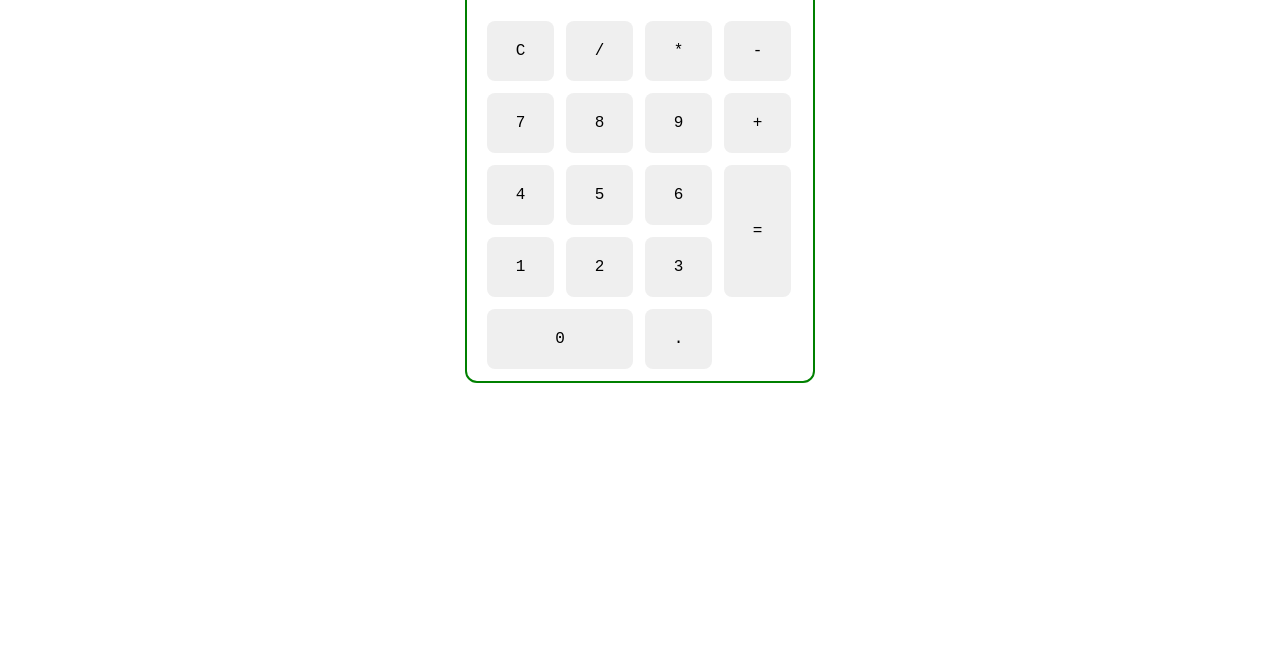
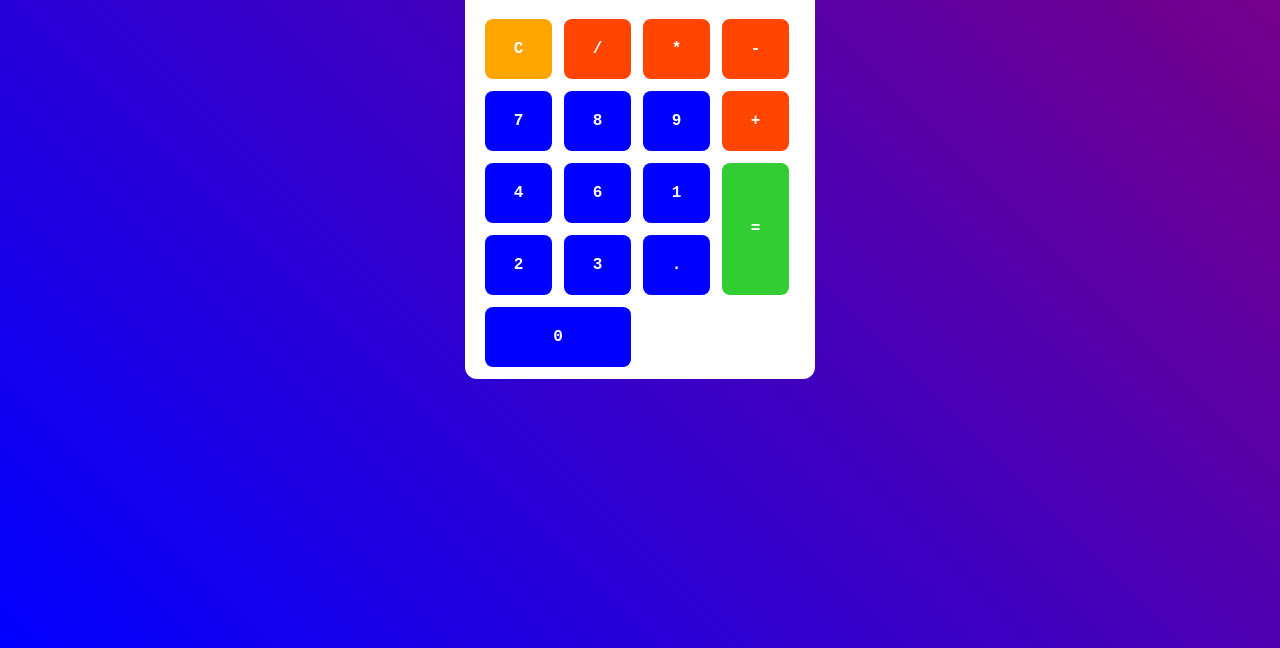
Before and after one commit to Nsuku-Goldwin/Calculator, a plain HTML site: page index.html in a window 1280 px wide. Shown: the part 172-820 px from the top of the page. Drawn offline with Linux system fonts and the light colour scheme.

Commit message:
Add button color classes and improve calculator UI
Introduced new color classes for calculator buttons in style.css and updated index.html to use these classes for better visual distinction. Added button press animation, fixed a typo in the body background property, and removed the green border from the main app container.

```diff
--- a/index.html
+++ b/index.html
@@ -11,23 +11,24 @@
       <h1>Calculator</h1>
       <div class="screen"></div>
       <div class="buttons">
-        <button class="button" id="clear-btn">C</button>
-        <button class="button" id="devide-btn">/</button>
-        <button class="button" id="multiply-btn">*</button>
-        <button class="button" id="subtract-btn">-</button>
-        <button class="button" id="seven-btn">7</button>
-        <button class="button" id="eight-btn">8</button>
-        <button class="button" id="nine-btn">9</button>
-        <button class="button" id="add-btn">+</button>
-        <button class="button" id="four-btn">4</button>
-        <button class="button" id="five-btn">5</button>
-        <button class="button" id="six-btn">6</button>
-        <button class="button" id="equals-btn">=</button>
-        <button class="button" id="one-btn">1</button>
-        <button class="button" id="two-btn">2</button>
-        <button class="button" id="three-btn">3</button>
-        <button class="button" id="zero-btn">0</button>
-        <button class="button" id="dot-btn">.</button>
+        <button class="button orange-btn" id="clear-btn" onclick="clearAll()">
+          C
+        </button>
+        <button class="button dark-orange-btn" id="devide-btn">/</button>
+        <button class="button dark-orange-btn" id="multiply-btn">*</button>
+        <button class="button dark-orange-btn" id="subtract-btn">-</button>
+        <button class="button blue-btn" id="seven-btn">7</button>
+        <button class="button blue-btn" id="eight-btn">8</button>
+        <button class="button blue-btn" id="nine-btn">9</button>
+        <button class="button dark-orange-btn" id="add-btn">+</button>
+        <button class="button blue-btn" id="four-btn">4</button>
+        <button class="button blue-btn" id="six-btn">6</button>
+        <button class="button teal-btn" id="equals-btn">=</button>
+        <button class="button blue-btn" id="one-btn">1</button>
+        <button class="button blue-btn" id="two-btn">2</button>
+        <button class="button blue-btn" id="three-btn">3</button>
+        <button class="button blue-btn" id="zero-btn">0</button>
+        <button class="button blue-btn" id="dot-btn">.</button>
       </div>
     </section>
   </body>
--- a/style.css
+++ b/style.css
@@ -8,12 +8,12 @@
 body {
   width: 100vw;
   height: 100vh;
-  background-color: linear-gradient(45deg, blue, purple);
+  background: linear-gradient(45deg, blue, purple);
 }
 .main-app {
   margin: auto;
   width: 350px;
-  border: 2px solid green;
+  /* border: 2px solid green; */
   border-radius: 12px;
   background-color: white;
   /* height: auto; */
@@ -41,6 +41,11 @@ h1 {
   border: none;
   border-radius: 8px;
   cursor: pointer;
+  color: white;
+  font-weight: bolder;
+}
+.button:active {
+  transform: scale(1.2);
 }
 #equals-btn {
   grid-row: 3/5;
@@ -50,3 +55,15 @@ h1 {
   grid-row: 5/6;
   grid-column: 1/3;
 }
+.orange-btn {
+  background-color: orange;
+}
+.dark-orange-btn {
+  background-color: orangered;
+}
+.blue-btn {
+  background: blue;
+}
+.teal-btn {
+  background: limegreen;
+}
```
